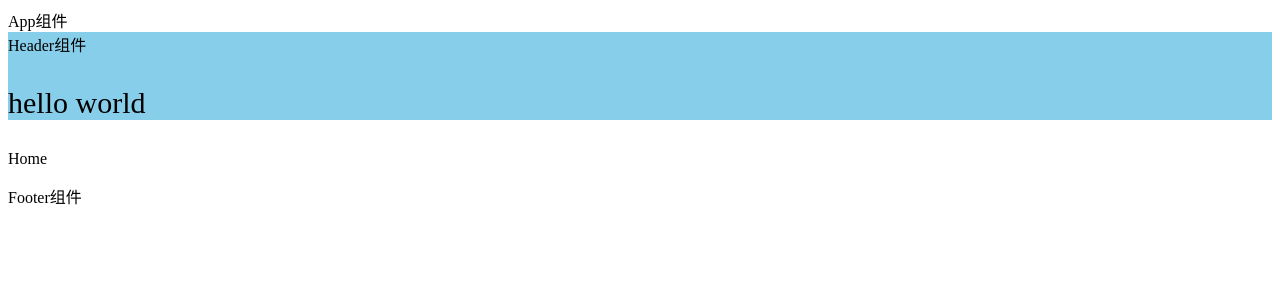
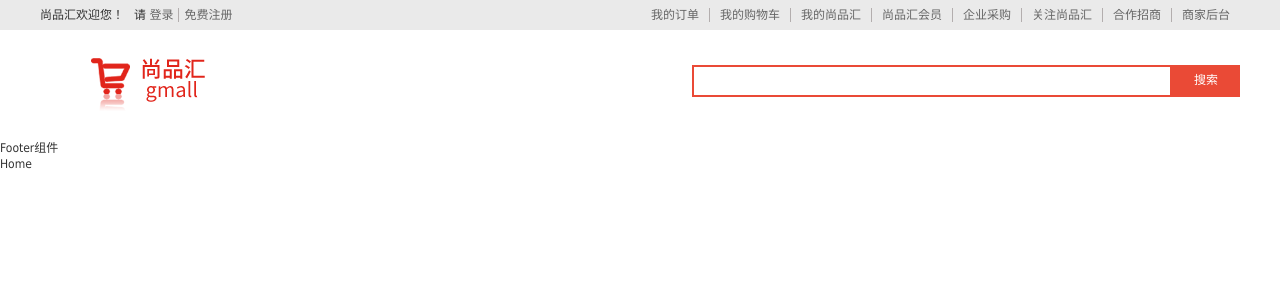
Before and after one commit to misstangsuccess/vueDemo-pc, a Vue app: page /#/ in a window 1280 px wide. Shown: the top 300 px of the page. Built offline with nearby package versions, Linux system fonts and the light colour scheme.

Commit message:
feat:header组件路由跳转功能

```diff
--- a/src/App.vue
+++ b/src/App.vue
@@ -1,9 +1,8 @@
 <template>
   <div>
-    App组件
     <Header />
+    <Footer />
     <router-view></router-view>
-    <Footer />
   </div>
 </template>
 
--- a/src/components/Header/index.vue
+++ b/src/components/Header/index.vue
@@ -1,22 +1,140 @@
 <template>
-  <div class="header">
-    Header组件
-    <p>hello world</p>
-
-  </div>
+  <header class="header">
+    <!-- 头部的第一行 -->
+    <div class="top">
+      <div class="container">
+        <div class="login-list">
+          <p>尚品汇欢迎您！</p>
+          <p>
+            <span>请 </span>
+            <router-link to="/login">登录</router-link>
+            <router-link to="/register" class="register">免费注册</router-link>
+          </p>
+        </div>
+        <div class="type-list">
+          <a href="###">我的订单</a>
+          <a href="###">我的购物车</a>
+          <a href="###">我的尚品汇</a>
+          <a href="###">尚品汇会员</a>
+          <a href="###">企业采购</a>
+          <a href="###">关注尚品汇</a>
+          <a href="###">合作招商</a>
+          <a href="###">商家后台</a>
+        </div>
+      </div>
+    </div>
+    <!--头部第二行 搜索区域-->
+    <div class="bottom">
+      <h1 class="logo-area">
+        <router-link class="logo" title="尚品汇" to="/home">
+          <img src="./imgs/logo.png" alt="" />
+        </router-link>
+      </h1>
+      <div class="search-area">
+        <form action="###" class="search-form">
+          <input
+            type="text"
+            id="autocomplete"
+            class="input-error input-xxlarge"
+          />
+          <button
+            class="sui-btn btn-xlarge btn-danger"
+            type="button"
+            @click="search"
+          >
+            搜索
+          </button>
+        </form>
+      </div>
+    </div>
+  </header>
 </template>
 
 <script>
 export default {
-  name:"Header"
-}
+  name: 'Header',
+  methods: {
+    search() {
+      this.$router.push('/search');
+    },
+  },
+};
 </script>
 
-<style lang="less">
-  .header{
-    background-color:skyblue;
-    p{
-      font-size:30px;
-    }
-  }
+<style lang="less" scoped>
+/* 头部第一行样式 */
+.top {
+  background-color: #eaeaea;
+  height: 30px;
+  line-height: 30px;
+}
+.container {
+  width: 1200px;
+  margin: 0 auto;
+  /* overflow: hidden; */
+}
+.container .login-list {
+  float: left;
+}
+.login-list p {
+  float: left;
+  margin-right: 10px;
+}
+.register {
+  border-left: 1px solid #b3aeae;
+  padding: 0 5px;
+  margin-left: 5px;
+}
+.container .type-list {
+  float: right;
+}
+.type-list a {
+  padding: 0 10px;
+}
+.type-list a + a {
+  border-left: 1px solid #b3aeae;
+}
+/* 头部第二行样式 */
+.bottom {
+  width: 1200px;
+  margin: 0 auto;
+  overflow: hidden;
+}
+.bottom .logo-area {
+  float: left;
+}
+.logo-area img {
+  width: 175px;
+  margin: 25px 45px;
+}
+.search-area {
+  float: right;
+  margin-top: 35px;
+}
+.search-area .search-form {
+  overflow: hidden;
+}
+.search-form input {
+  box-sizing: border-box;
+  width: 480px;
+  height: 32px;
+  padding: 0px 4px;
+  border: 2px solid #ea4a36;
+  float: left;
+}
+/* .search-form input:focus {
+  outline: none;
+} */
+.search-form button {
+  height: 32px;
+  width: 68px;
+  background-color: #ea4a36;
+  border: none;
+  color: #fff;
+  float: left;
+  cursor: pointer;
+}
+/* .search-form button:focus {
+  outline: none;
+} */
 </style>
--- a/src/main.js
+++ b/src/main.js
@@ -1,6 +1,7 @@
 import Vue from "vue";
 import App from "./App";
 import router from "./router";
+import "./styles/reset.css"
 Vue.config.productionTip = false;
 new Vue({
   render: h => h(App),
--- /dev/null
+++ b/src/styles/reset.css
@@ -0,0 +1,75 @@
+/* 清除内外边距 */
+body, h1, h2, h3, h4, h5, h6, hr, p, blockquote,
+dl, dt, dd, ul, ol, li,
+pre,
+fieldset, lengend, button, input, textarea,
+th, td {
+    margin: 0;
+    padding: 0;
+}
+
+/* 设置默认字体 */
+body,
+button, input, select, textarea { /* for ie */
+    /*font: 12px/1 Tahoma, Helvetica, Arial, "宋体", sans-serif;*/
+    font: 12px/1.3 "Microsoft YaHei",Tahoma, Helvetica, Arial, "\5b8b\4f53", sans-serif; /* 用 ascii 字符表示，使得在任何编码下都无问题 */
+    color: #333;
+}
+
+
+h1 { font-size: 18px; /* 18px / 12px = 1.5 */ }
+h2 { font-size: 16px; }
+h3 { font-size: 14px; }
+h4, h5, h6 { font-size: 100%; }
+
+address, cite, dfn, em, var, i{ font-style: normal; } /* 将斜体扶正 */
+b, strong{ font-weight: normal; } /* 将粗体扶细 */
+code, kbd, pre, samp, tt { font-family: "Courier New", Courier, monospace; } /* 统一等宽字体 */
+small { font-size: 12px; } /* 小于 12px 的中文很难阅读，让 small 正常化 */
+
+/* 重置列表元素 */
+ul, ol { list-style: none; }
+
+/* 重置文本格式元素 */
+a { text-decoration: none; color: #666;}
+
+
+/* 重置表单元素 */
+legend { color: #000; } /* for ie6 */
+fieldset, img { border: none; }
+button, input, select, textarea {
+    font-size: 100%; /* 使得表单元素在 ie 下能继承字体大小 */
+}
+
+/* 重置表格元素 */
+table {
+    border-collapse: collapse;
+    border-spacing: 0;
+}
+
+/* 重置 hr */
+hr {
+    border: none;
+    height: 1px;
+}
+.clearFix::after{
+	content:"";
+	display: block;
+	clear:both;
+}
+/* 让非ie浏览器默认也显示垂直滚动条，防止因滚动条引起的闪烁 */
+html { overflow-y: scroll; }
+
+a:link:hover{
+    color : rgb(79, 76, 212) !important;
+    text-decoration: underline;
+}
+
+/* 清除浮动 */
+.clearfix::after {
+    display: block;
+    height: 0;
+    content: "";
+    clear: both;
+    visibility: hidden;
+}
```
Also changed, not shown: src/components/Header/imgs/logo.png (added).
